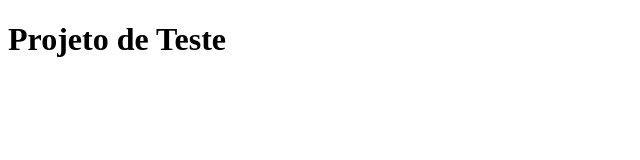
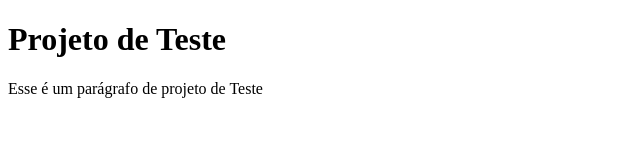
Before and after one commit to PedroHenrique910/ADS-Web, a plain HTML site: page index.html in a window 1280 px wide. Shown: the whole page, without its empty margins (0-640 px from the left). Drawn offline with Linux system fonts and the light colour scheme.

Commit message:
Update index.html

```diff
--- a/index.html
+++ b/index.html
@@ -6,6 +6,9 @@
     <title>Projeto de Teste</title>
   </head>
   <body>
+
     <h1>Projeto de Teste</h1>
+
+    <p>Esse é um parágrafo de projeto de Teste</p>
   </body>
 </html>
```
